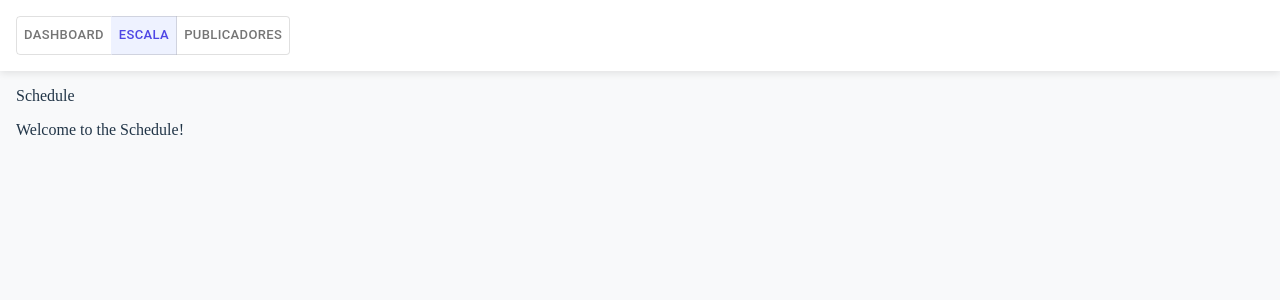
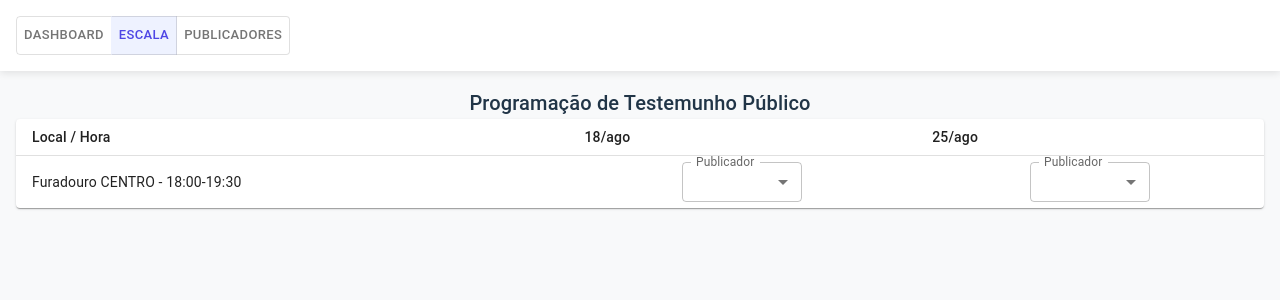
Before and after one commit to SidneiJSilva/testemunho-publico, a React (Vite) app: page /schedule in a window 1280 px wide. Shown: the top 300 px of the page. Built offline with nearby package versions, Linux system fonts and the light colour scheme.

Commit message:
TP-9: add table and first iteration

```diff
--- /dev/null
+++ b/src/components/molecules/ShceduleWeekDay.tsx
@@ -0,0 +1,109 @@
+import * as React from "react";
+import Table from "@mui/material/Table";
+import TableBody from "@mui/material/TableBody";
+import TableCell from "@mui/material/TableCell";
+import TableContainer from "@mui/material/TableContainer";
+import TableHead from "@mui/material/TableHead";
+import TableRow from "@mui/material/TableRow";
+import Paper from "@mui/material/Paper";
+import {
+	Box,
+	Button,
+	FormControl,
+	IconButton,
+	InputLabel,
+	MenuItem,
+	Select,
+	Stack,
+	Typography,
+	type SelectChangeEvent,
+} from "@mui/material";
+import { useState } from "react";
+
+import { peopleStore } from "@/stores";
+
+function createData(name: string, p1: number, p2: number) {
+	return { name, p1, p2 };
+}
+
+const rows = [createData("Furadouro CENTRO - 18:00-19:30", 1, 2)];
+
+const cols = [
+	{ id: "name", label: "Local / Hora" },
+	{ id: "calories", label: "18/ago" },
+	{ id: "fat", label: "25/ago" },
+];
+
+export default function ScheduleWeekDay() {
+	const { people } = peopleStore();
+	const [newMemberFamilyId, setNewMemberFamilyId] = useState("");
+
+	return (
+		<>
+			<TableContainer component={Paper}>
+				<Table sx={{ minWidth: 650 }} size="small" aria-label="a dense table">
+					<TableHead>
+						<TableRow>
+							{cols.map((col) => (
+								<TableCell key={col.id}>{col.label}</TableCell>
+							))}
+						</TableRow>
+					</TableHead>
+
+					<TableBody>
+						{rows.map((row) => (
+							<TableRow
+								key={row.name}
+								sx={{ "&:last-child td, &:last-child th": { border: 0 } }}
+							>
+								<TableCell component="th" scope="row">
+									{row.name}
+								</TableCell>
+
+								<TableCell align="center">
+									<FormControl size="small" sx={{ minWidth: 120 }}>
+										<InputLabel id="select-family-member">
+											Publicador
+										</InputLabel>
+
+										<Select
+											labelId="select-family-member"
+											id="family-member-select"
+											value={row.p1.toString()}
+											label="Publicador"
+											// onChange={handleChange}
+										>
+											{people.map((p) => (
+												<MenuItem value={p.peopleid}>{p.fullname}</MenuItem>
+											))}
+										</Select>
+									</FormControl>
+								</TableCell>
+
+								<TableCell align="center">
+									<FormControl size="small" sx={{ minWidth: 120 }}>
+										<InputLabel id="select-family-member">
+											Publicador
+										</InputLabel>
+
+										<Select
+											labelId="select-family-member"
+											id="family-member-select"
+											value={row.p2.toString()}
+											label="Publicador"
+											// onChange={handleChange}
+										>
+											{people.map((p) => (
+												<MenuItem value={p.peopleid}>{p.fullname}</MenuItem>
+											))}
+										</Select>
+									</FormControl>
+								</TableCell>
+							</TableRow>
+						))}
+					</TableBody>
+				</Table>
+			</TableContainer>
+		</>
+	);
+}
--- /dev/null
+++ b/src/components/organisms/ScheduleList.tsx
@@ -0,0 +1,15 @@
+import ScheduleWeekDay from "../molecules/ShceduleWeekDay";
+
+import { Typography } from "@mui/material";
+
+export default function ScheduleList() {
+	return (
+		<div>
+			<Typography variant="h6" component="div" textAlign={"center"}>
+				Programação de Testemunho Público
+			</Typography>
+
+			<ScheduleWeekDay />
+		</div>
+	);
+}
--- a/src/components/pages/Dashboard.tsx
+++ b/src/components/pages/Dashboard.tsx
@@ -1,10 +1,7 @@
+import ScheduleList from "../organisms/ScheduleList";
+
 const Dashboard = () => {
-	return (
-		<div>
-			<div>Dashboard</div>
-			<p>Welcome to the Dashboard!</p>
-		</div>
-	);
+	return <ScheduleList />;
 };
 
 export default Dashboard;
--- a/src/components/pages/Schedule.tsx
+++ b/src/components/pages/Schedule.tsx
@@ -1,10 +1,7 @@
+import ScheduleList from "../organisms/ScheduleList";
+
 const Schedule = () => {
-	return (
-		<div>
-			<div>Schedule</div>
-			<p>Welcome to the Schedule!</p>
-		</div>
-	);
+	return <ScheduleList />;
 };
 
 export default Schedule;
```
